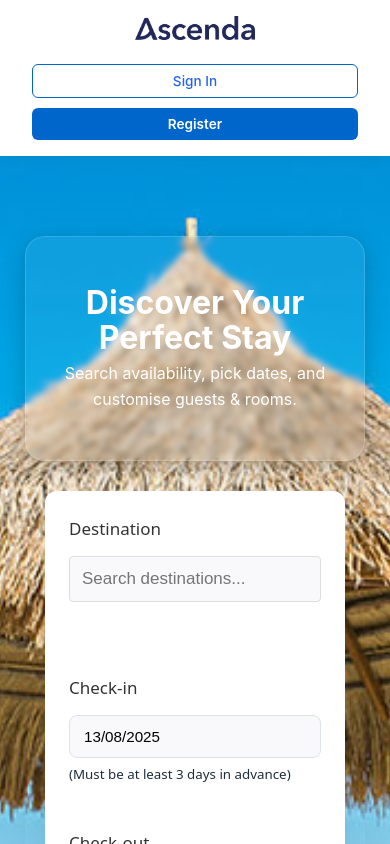
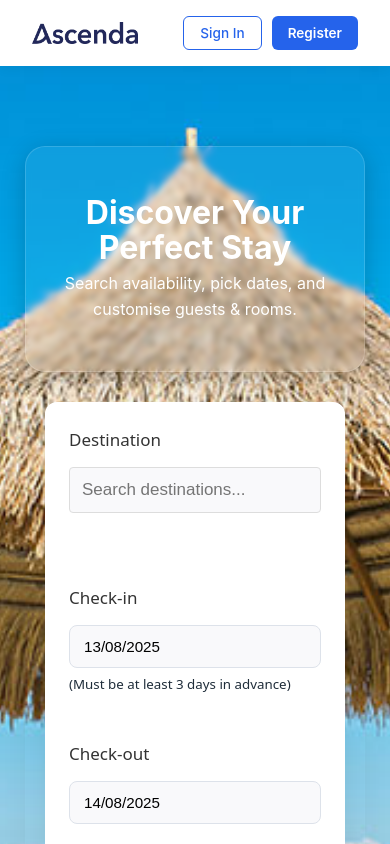
Before and after one commit to CodMatt/ascenda-hotel, a React (Vite) app in the folder client/: page / in a window 390 px wide. Shown: the top 844 px of the page. Built offline with nearby package versions, Linux system fonts and the light colour scheme.

Commit message:
Fix NavBar position and space issues

```diff
--- a/client/src/styles/BookingConfirmation.css
+++ b/client/src/styles/BookingConfirmation.css
@@ -388,29 +388,3 @@ body {
   color: #ccc;
   border: 2px dashed #ddd;
 }
-
-@media (max-width: 768px) {
-  .page-header {
-    flex-direction: column;
-    align-items: flex-start;
-    gap: 16px;
-    padding: 16px;
-  }
-
-  .dsp-actions {
-    width: 100%;
-    justify-content: flex-start;
-    flex-direction: column;
-    gap: 8px;
-  }
-
-  .btn-outline,
-  .btn-primary {
-    width: 100%;
-    text-align: center;
-  }
-
-  .logo-img {
-    height: 28px;
-  }
-}
--- a/client/src/styles/GuestInfoPage.css
+++ b/client/src/styles/GuestInfoPage.css
@@ -84,6 +84,7 @@ body {
   display: grid;
   grid-template-columns: 2fr 1fr;
   gap: 30px;
+  padding-bottom: 100px;
 }
 
 /* Payment Form */
--- a/client/src/styles/HotelDetailsPage.css
+++ b/client/src/styles/HotelDetailsPage.css
@@ -27,7 +27,6 @@ html:has(.hotel-info-page) {
 
 
 /* HEADER */
-
 .page-header {
   background: #fff;
   padding: 16px 32px;
@@ -36,78 +35,67 @@ html:has(.hotel-info-page) {
   align-items: center;
   box-shadow: 0 2px 12px rgba(0, 0, 0, 0.06);
   z-index: 10;
+  min-height: 60px;
+  width: 100%;
+  box-sizing: border-box;
+  flex-wrap: nowrap; /* Prevent wrapping to new lines */
 }
 
-.dsp-header {
+.dsp-logo {
+  flex: 1;
+  min-width: 0;
+  max-width: calc(100% - 220px); /* Reserve space for buttons */
+  overflow: hidden; /* Hide overflow if logo gets too small */
+}
+
+.dsp-actions {
+  flex: 0 0 auto;
   display: flex;
-  align-items: center;
-  justify-content: space-between;
-  padding: 24px 30px;
-  background: white;
-  box-shadow: 0 4px 20px rgba(0, 0, 0, 0.03);
-  flex-wrap: wrap;
-  gap: 12px;
+  gap: 10px;
+  width: 200px; /* Fixed width for button area */
+  justify-content: flex-end;
+  flex-wrap: nowrap; /* Prevent buttons from wrapping */
 }
 
 .logo-img {
   height: 24px;
   object-fit: contain;
-}
-
-.dsp-nav {
-  display: flex;
-  gap: 18px;
-  flex: 1;
-  justify-content: center;
-  flex-wrap: wrap;
-}
-
-.nav-link {
-  text-decoration: none;
-  font-size: 0.9rem;
-  color: var(--text);
-  position: relative;
-  padding: 6px 4px;
-}
-
-.nav-link:hover {
-  color: var(--primary);
-}
-
-.dsp-actions {
-  display: flex;
-  gap: 10px;
-  flex-wrap: wrap;
+  max-width: 100%;
+  display: block;
 }
 
 .btn-outline {
   background: none;
-  border: 1px solid var(--primary);
+  border: 1px solid #2563eb;
   padding: 8px 16px;
   border-radius: 6px;
   cursor: pointer;
   font-size: 0.85rem;
-  transition: var(--transition);
+  transition: all 0.3s ease;
   color: #2563eb;
+  white-space: nowrap;
+  flex-shrink: 0; /* Prevent buttons from shrinking */
 }
 
 .btn-outline:hover {
-  background: rgba(0, 102, 204, 0.05);
+  background: rgba(37, 99, 235, 0.05);
 }
 
 .btn-primary {
-  background: var(--primary);
+  background: #2563eb;
   color: white;
   border: none;
   padding: 8px 16px;
   border-radius: 6px;
   cursor: pointer;
   font-size: 0.85rem;
-  transition: var(--transition);
+  transition: all 0.3s ease;
+  white-space: nowrap;
+  flex-shrink: 0; /* Prevent buttons from shrinking */
 }
 
 .btn-primary:hover {
-  filter: brightness(1.05);
+  background: #1d4ed8;
 }
 
 
@@ -274,6 +262,7 @@ body {
   grid-template-columns: 2fr 1fr;
   gap: 40px;
   margin-bottom: 60px;
+  padding-bottom: 150px;
 }
 
 .left-content {
@@ -421,9 +410,6 @@ body {
 }
 
 /* Room Options */
-.room-options {
-  margin-top: 50px;
-}
 
 .room-options h2 {
   font-size: 28px;
@@ -598,8 +584,7 @@ body {
 
 /* Location Section */
 .location-section {
-  margin-top: 50px;
-  margin-bottom: 40px;
+  margin-top: 20px;
 }
 
 .location-section h2 {
```
